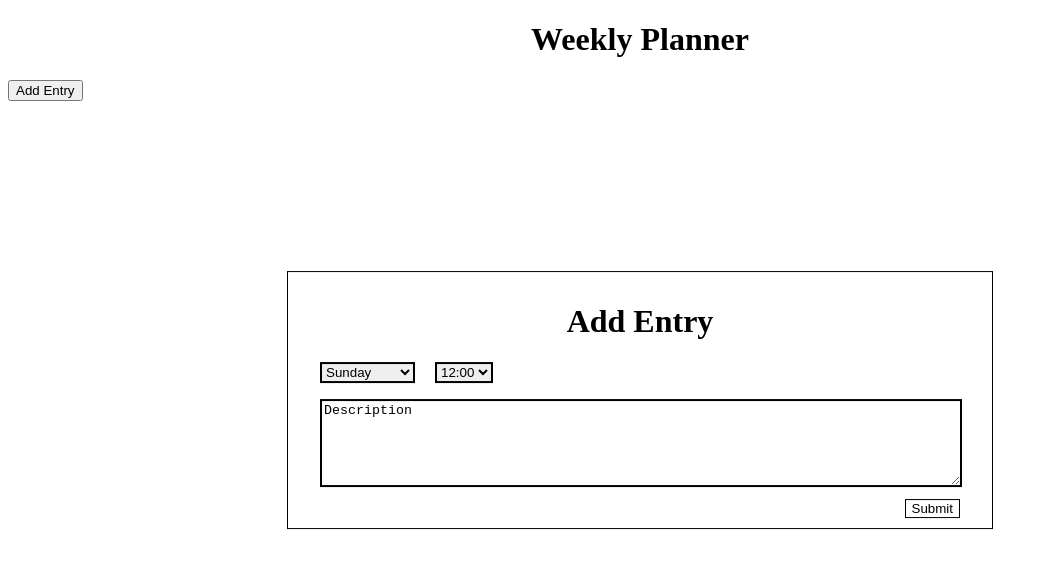
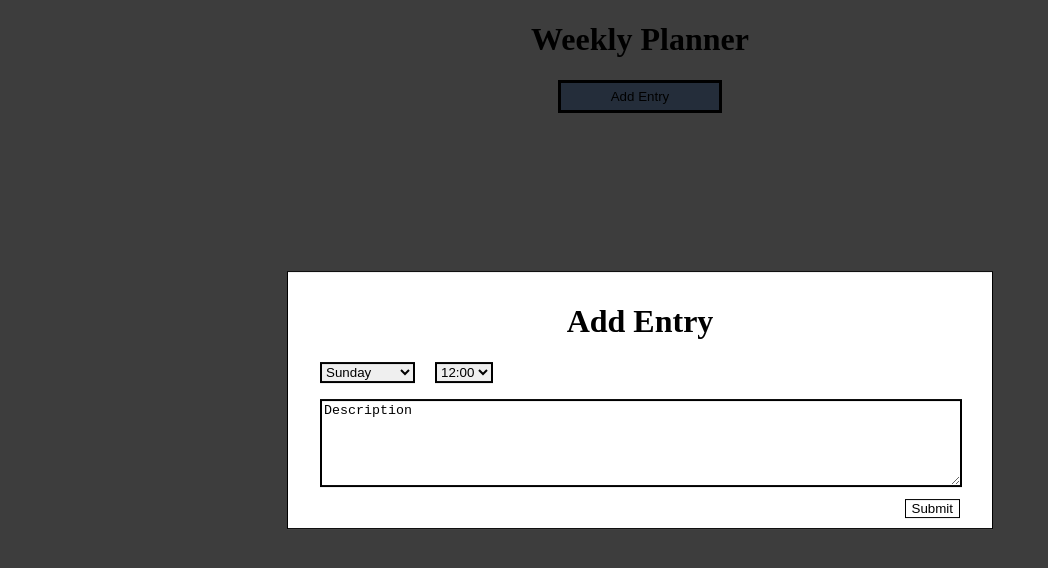
Before and after one commit to katiefugate/week-planner, a plain HTML site: page index.html in a window 1280 px wide. Shown: the whole page, without its empty margins (0-1048 px from the left). Drawn offline with Linux system fonts and the light colour scheme.

Commit message:
not half way there.

```diff
--- a/index.html
+++ b/index.html
@@ -7,10 +7,13 @@
     <link rel="stylesheet" href="styles.css" />
   </head>
   <body>
+    <div class="overlay"></div>
     <h1>Weekly Planner</h1>
 
     <div class="container">
+      <div class="add-entry-button">
       <button class="add-button">Add Entry</button>
+      </div>
       <div class="modal-modal">
       <div class="modal-container">
         <h1>Add Entry</h1>
--- a/styles.css
+++ b/styles.css
@@ -42,3 +42,24 @@ form {
   margin-left: auto;
   margin-right: auto;
 }
+
+.add-button {
+  padding: 6px 50px;
+  align-self: center;
+  background-color: rgb(149, 188, 242);
+  border: 3px solid black;
+}
+
+.add-entry-button {
+  display: flex;
+  flex-direction: column;
+}
+
+.overlay {
+  background-color: rgba(0, 0, 0, 0.76);
+  position: absolute;
+  top: 0;
+  bottom: 0;
+  left: 0;
+  right: 0;
+}
```
